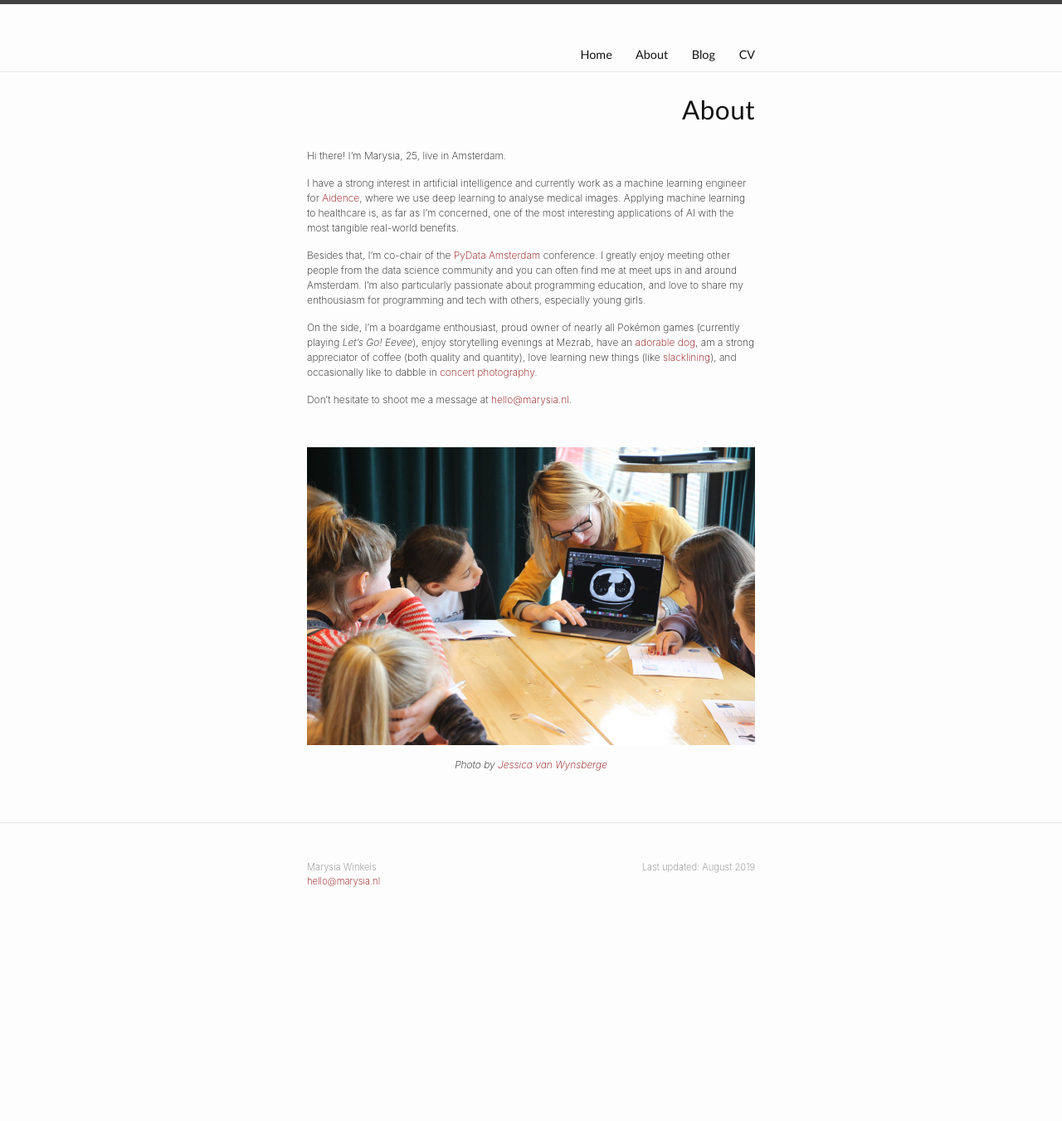
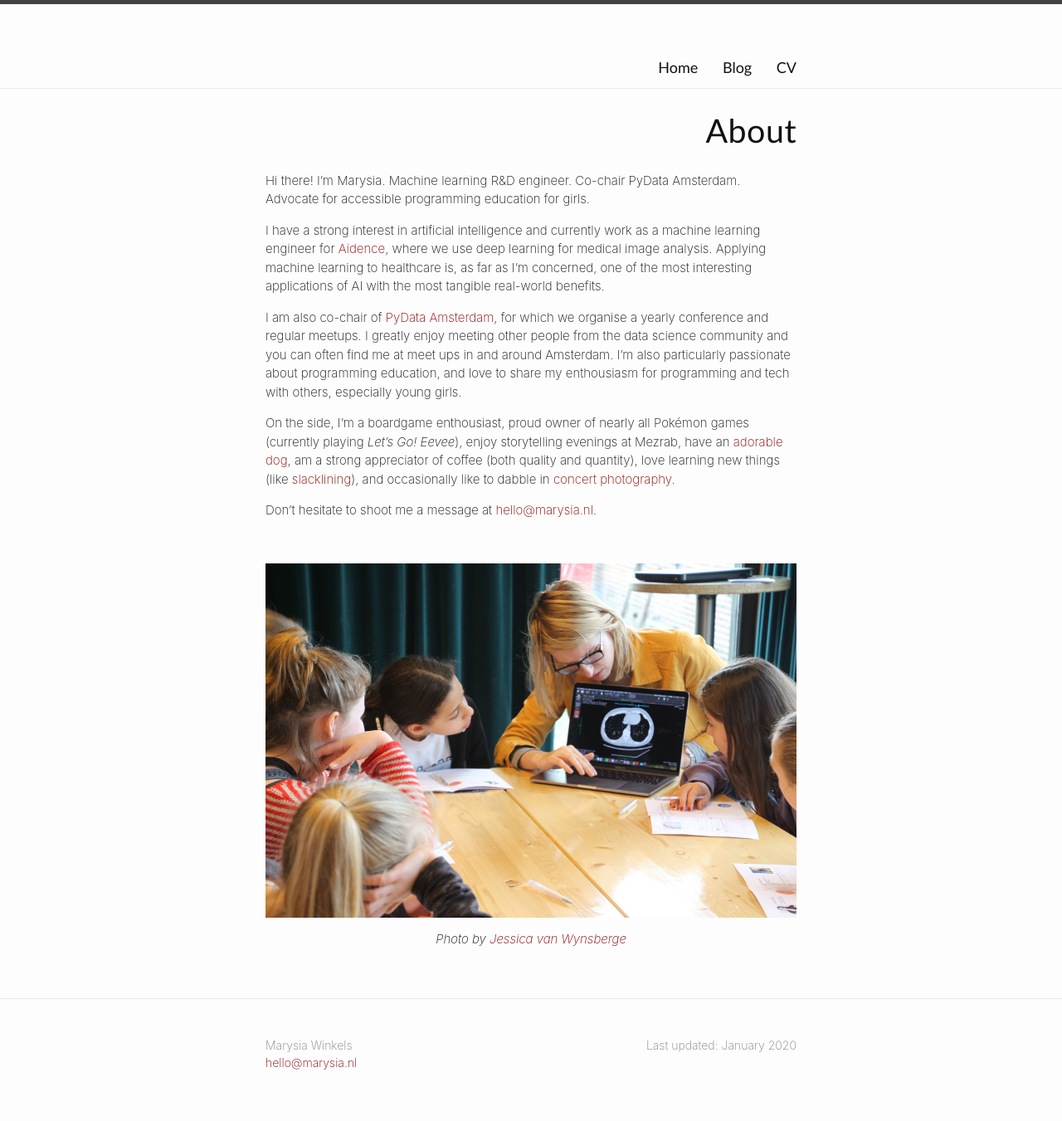
Before and after one commit to marysia/marysia.github.io, a Jekyll site: the page built from about.md, in a window 1280 px wide. Shown: the whole page at 83% size. Built offline with Jekyll 4.4.1, drawn with Linux system fonts in a browser that asks for light colours; before the commit the page ends 1131 px from its top, so only the background shows below that.

Commit message:
change homepage

```diff
--- a/_config.yml
+++ b/_config.yml
@@ -17,7 +17,7 @@ title: ""
 author: Marysia Winkels
 email: hello@marysia.nl
 description: >- # this means to ignore newlines until "baseurl:"
-    Last updated: August 2019
+    Last updated: January 2020
 baseurl: "" # the subpath of your site, e.g. /blog
 url: "http://marysia.nl" # the base hostname & protocol for your site, e.g. http://example.com
 
--- a/_sass/minima.scss
+++ b/_sass/minima.scss
@@ -3,7 +3,7 @@
 // Define defaults for each variable.
 
 $base-font-family: -apple-system, BlinkMacSystemFont, Roboto, "Segoe UI", Helvetica, Arial, sans-serif, "Apple Color Emoji", "Segoe UI Emoji", "Segoe UI Symbol" !default;
-$base-font-size:   12px !default;
+$base-font-size:   15px !default;
 $base-font-weight: 250 !default;
 $small-font-size:  $base-font-size * 0.875 !default;
 $base-line-height: 1.5 !default;
@@ -21,7 +21,7 @@ $custom-color: #8B0000;
 $table-text-align: left !default;
 
 // Width of the content area
-$content-width:    600px !default;
+$content-width:    700px !default;
 
 $on-palm:          600px !default;
 $on-laptop:        700px !default;
--- a/about.md
+++ b/about.md
@@ -1,18 +1,20 @@
 ---
 layout: page
 title: About
+menu: false
 permalink: /about/
 ---
 
-Hi there! I'm Marysia, 25, live in Amsterdam.
+Hi there! I'm Marysia. Machine learning R&D engineer. Co-chair PyData Amsterdam. Advocate for accessible programming education for girls.
 
-I have a strong interest in artificial intelligence and currently work as a machine learning engineer for [Aidence](http://www.aidence.com), where we use deep learning to analyse medical images. Applying machine learning to healthcare is, as far as I'm concerned, one of the most interesting applications of AI with the most tangible real-world benefits.
+I have a strong interest in artificial intelligence and currently work as a machine learning engineer for [Aidence](http://www.aidence.com), where we use deep learning for medical image analysis. Applying machine learning to healthcare is, as far as I'm concerned, one of the most interesting applications of AI with the most tangible real-world benefits.
 
-Besides that, I'm co-chair of the [PyData Amsterdam](http://pydata.org/amsterdam2019/) conference. I greatly enjoy meeting other people from the data science community and you can often find me at meet ups in and around Amsterdam. I'm also particularly passionate about programming education, and love to share my enthousiasm for programming and tech with others, especially young girls.
+I am also co-chair of [PyData Amsterdam](http://amsterdam.pydata.org), for which we organise a yearly conference and regular meetups. I greatly enjoy meeting other people from the data science community and you can often find me at meet ups in and around Amsterdam. I'm also particularly passionate about programming education, and love to share my enthousiasm for programming and tech with others, especially young girls.
 
 <!---
 Although I work in medical image analysis, during my studies I particularly enjoyed working on projects related to learning analytics, logic, fair division and resource allocation, voting systems and invariance/equivariance in convolutional neural networks. I also still eagerly read anything about  natural language processing, multi-agent systems, reinforcement learning, neuroscience, language philosophy and education. I'm particularly passionate about programming education, as I love to share my enthousiasm for programming and tech with others, especially girls.
 -->
+
 
 On the side, I'm a boardgame enthousiast, proud owner of nearly all Pokémon games (currently playing _Let's Go! Eevee_), enjoy storytelling evenings at Mezrab, have an [adorable dog](../assets/ender.jpg), am a strong appreciator of coffee (both quality and quantity), love learning new things (like [slacklining](https://www.youtube.com/watch?v=NDlFf4WDBTk){:.no-lightbox}), and occasionally like to dabble in [concert photography](https://marysia.nl/photos/).
 
```
Also changed, not shown: index.md (+14 -4 lines).
